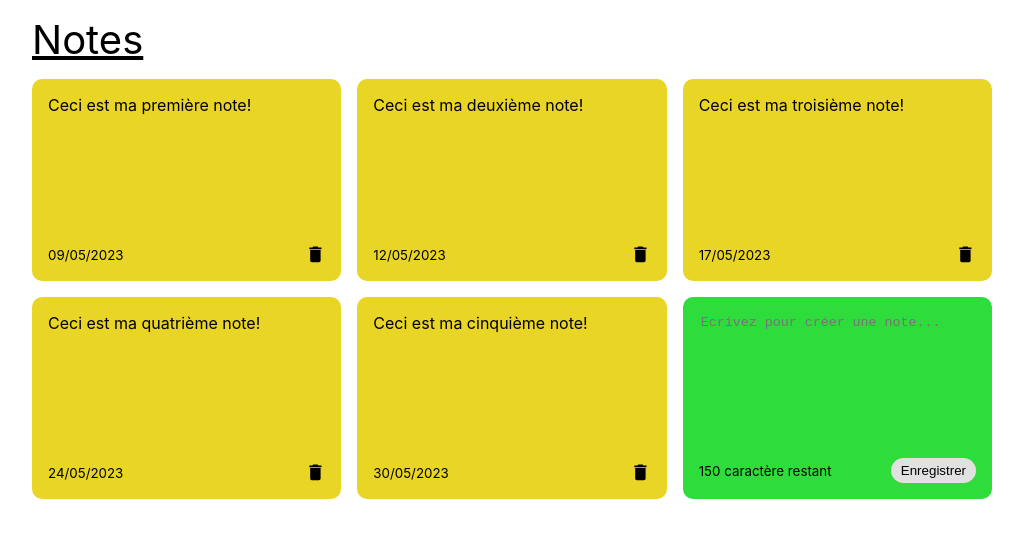
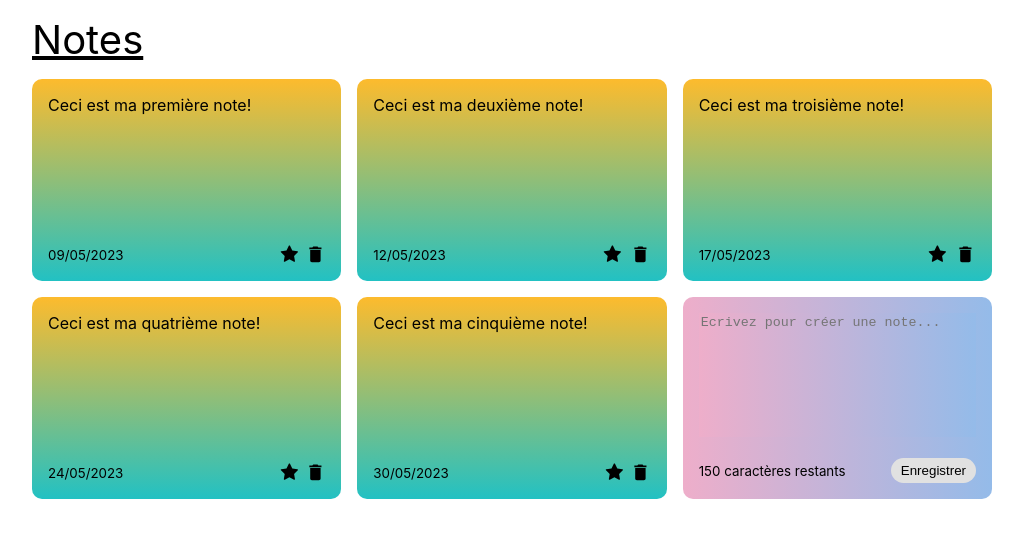
Before and after one commit to Radouane0/note-app, a React (Create React App) app: page / in a window 1280 px wide. Shown: the top 538 px of the page, without its empty margins (128-1151 px from the left). Built offline with nearby package versions, Linux system fonts and the light colour scheme.

Commit message:
Ajout d'une étoile pour la fonction Favorite

```diff
--- a/src/App.js
+++ b/src/App.js
@@ -8,27 +8,32 @@ const App = () =>  {
         {
           id: nanoid(),
           text: "Ceci est ma première note!",
-          date: "09/05/2023"
+          date: "09/05/2023",
+          isFavorite: false
         },
         {
           id: nanoid(),
           text: "Ceci est ma deuxième note!",
-          date: "12/05/2023"
+          date: "12/05/2023",
+          isFavorite: false
         },
         {
           id: nanoid(),
           text: "Ceci est ma troisième note!",
-          date: "17/05/2023"
+          date: "17/05/2023",
+          isFavorite: false
         },
         {
           id: nanoid(),
           text: "Ceci est ma quatrième note!",
-          date: "24/05/2023"
+          date: "24/05/2023",
+          isFavorite: false
         },
         {
           id: nanoid(),
           text: "Ceci est ma cinquième note!",
-          date: "30/05/2023"
+          date: "30/05/2023",
+          isFavorite: false
         }
   ])
 
--- a/src/components/AddNote.js
+++ b/src/components/AddNote.js
@@ -28,7 +28,7 @@ const AddNote = ({ handleAddNote }) => {
                 onChange={handleChange}
                 ></textarea>
                 <div className="note-footer">
-                    <small>{characterLimit - noteText.length} caractère restant</small>
+                    <small>{characterLimit - noteText.length} caractères restants</small>
                     <button className="save" onClick={handleSaveClick}>Enregistrer</button>
                 </div>
         </div>
--- a/src/components/Note.js
+++ b/src/components/Note.js
@@ -1,17 +1,23 @@
 import React from 'react';
 import { MdDelete } from 'react-icons/md'
+import { AiFillStar } from 'react-icons/ai'
 
 
 const Note = ({ id, text, date, handleDeleteNote}) => {
+
     return (
         <div className='note'>
             <span>{text}</span>
             <div className='note-footer'>
                 <small>{date}</small>
+                <AiFillStar
+                    className='star-icon'
+                    size='1.3em'
+                    />
                 <MdDelete
-                className='delete-icon'
-                size='1.3em'
-                onClick={() => handleDeleteNote(id)}
+                    className='delete-icon'
+                    size='1.3em'
+                    onClick={() => handleDeleteNote(id)}
                 />
             </div>
         </div>
--- a/src/index.css
+++ b/src/index.css
@@ -34,13 +34,13 @@ code {
 }
 
 .note.new {
-    background-color: rgb(46, 221, 60);
+    background: linear-gradient(90deg, rgba(238,174,202,1) 0%, rgba(148,187,233,1) 100%);
 }
 
 textarea {
     border: none;
     resize: none;
-    background-color: rgb(46, 221, 60);
+    background: linear-gradient(90deg, rgba(238,174,202,1) 0%, rgba(148,187,233,1) 100%);
 }
 
 textarea:focus {
@@ -64,7 +64,7 @@ textarea:focus {
 }
 
 .note {
-    background-color: #e9d525;
+    background: linear-gradient(0deg, rgba(34,193,195,1) 0%, rgba(253,187,45,1) 100%);
     padding: 1rem;
     min-height: 170px;
     display: flex;
@@ -79,3 +79,8 @@ textarea:focus {
     align-items: center;
     justify-content: space-between;
 }
+
+.star-icon {
+    margin-left: 150px;
+    cursor: pointer;
+}
```
